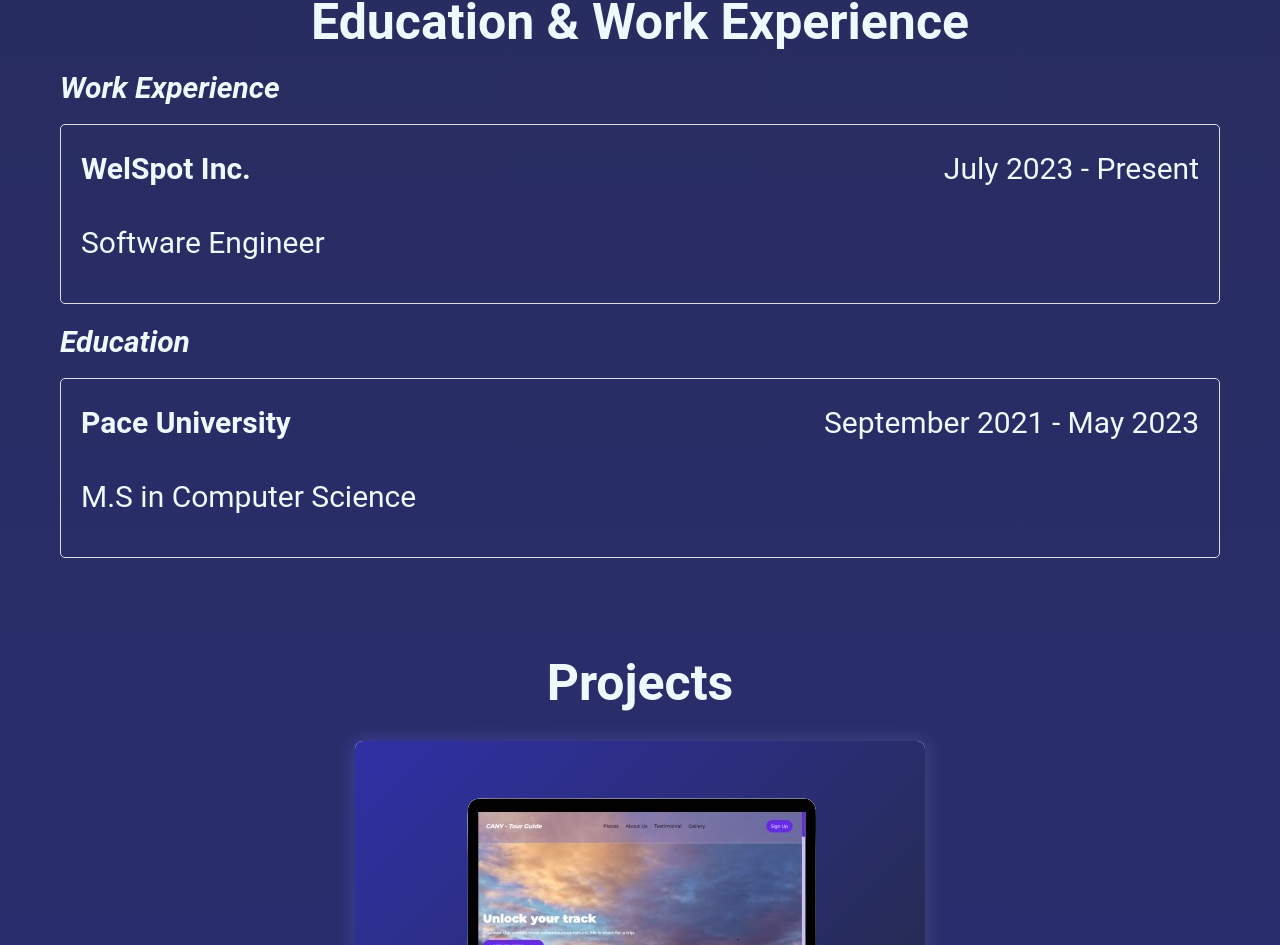
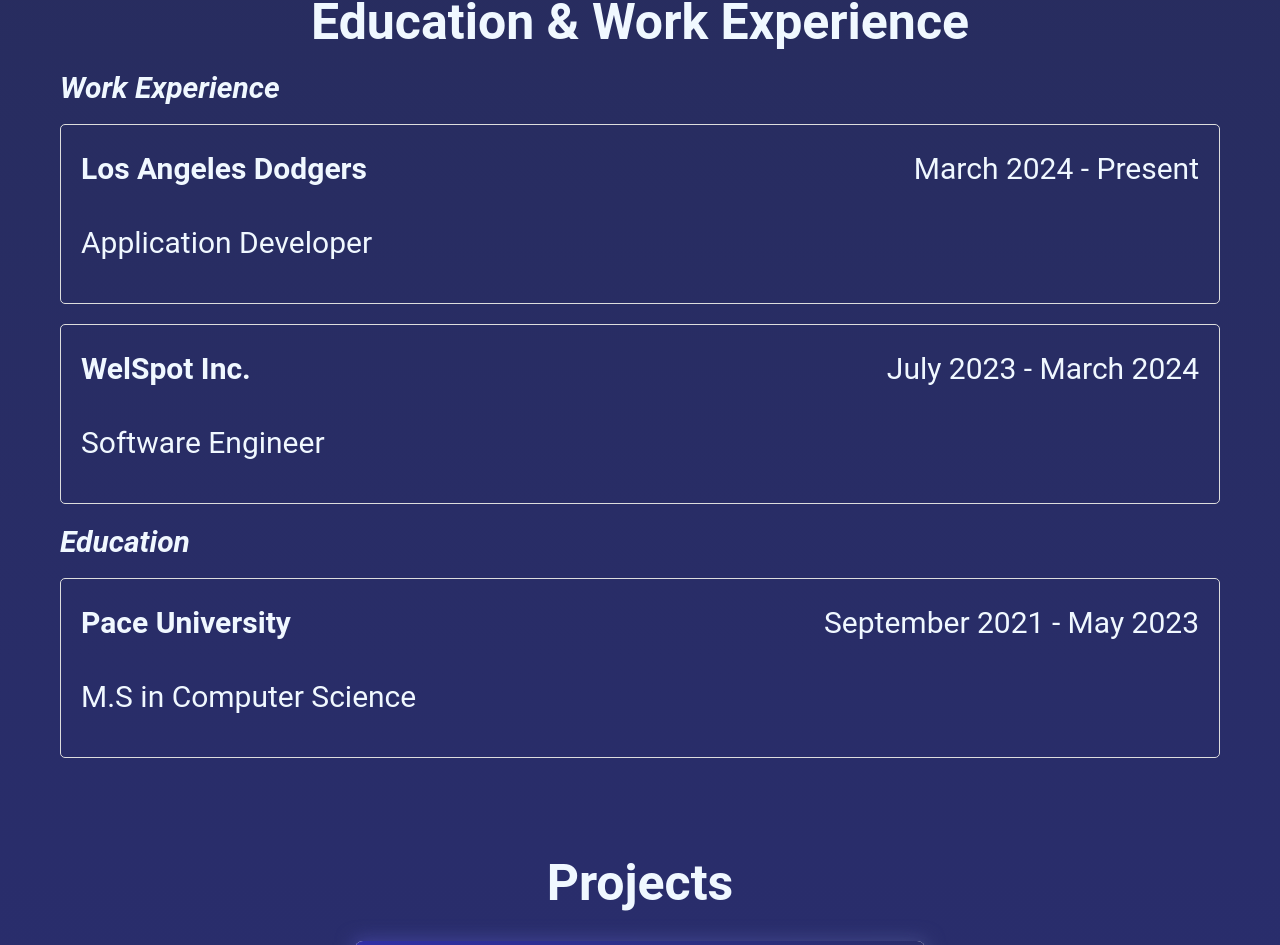
Before and after one commit to vidishasawant10/Portfolio, a React (Create React App) app: page / in a window 1280 px wide. Shown: the part 2373-3318 px from the top of the page. Built offline with nearby package versions, Linux system fonts and the light colour scheme.

Commit message:
Update Education.tsx

```diff
--- a/src/education/Education.tsx
+++ b/src/education/Education.tsx
@@ -12,8 +12,16 @@ const Education: React.FC = () => {
           <div className='work animate__animated animate__zoomIn'>
 
             <div className='detail'>
+              <p className='name'>Los Angeles Dodgers</p>
+              <p className='date'>March 2024 - Present</p>
+              </div>
+              <p className='role'>Application Developer</p>
+              </div>
+              <div className='work animate__animated animate__zoomIn'>
+
+              <div className='detail'>
               <p className='name'>WelSpot Inc.</p>
-              <p className='date'>July 2023 - Present</p>
+              <p className='date'>July 2023 - March 2024</p>
               </div>
               <p className='role'>Software Engineer</p>
               </div>
```
